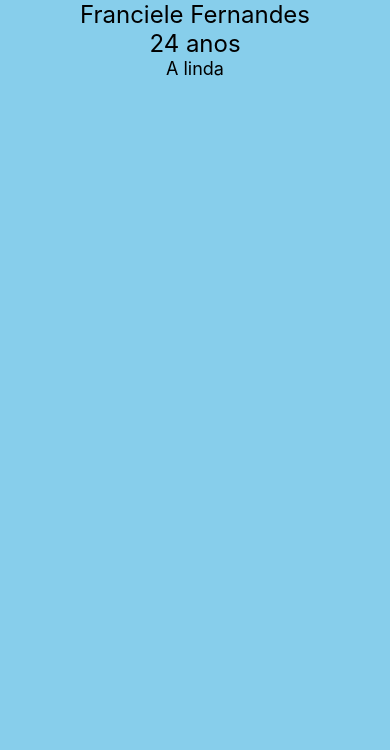
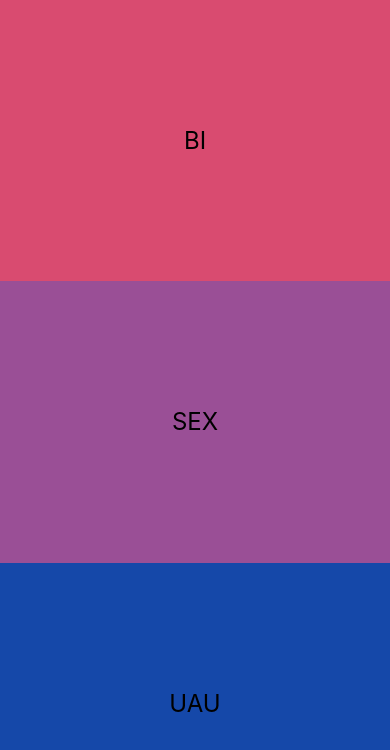
Before and after one commit to Francielefernandes06/appSujeitoProgramador, a React Native app: screen / in a window 390 px wide. Shown: the top 750 px of the page. Built offline with nearby package versions, Linux system fonts and the light colour scheme.

Commit message:
✨ feat: Propriedades e flexbox

```diff
--- a/App.js
+++ b/App.js
@@ -3,6 +3,7 @@ import {View, Text, Image, Button} from 'react-native';
 import Props from './src/telas/Props';
 import States from './src/telas/States';
 import GroupStyles from './src/telas/GroupStyles';
+import Propriedades from './src/telas/Propriedades';
 
 
 function App(){
@@ -15,7 +16,8 @@ function App(){
         //<States/>
         //<Props/>
 
-        <GroupStyles/>
+        //<GroupStyles/>
+        <Propriedades/>
 
     );
 }
--- /dev/null
+++ b/src/telas/Propriedades/index.js
@@ -0,0 +1,21 @@
+import React from 'react';
+import {View, Text, Image, Button} from 'react-native';
+
+function Propriedades(){
+  return(
+    <View style={{flex:1, backgroundColor:'#000'}}>
+      <View style={{flex:1, justifyContent:'center', alignItems:'center', backgroundColor:'#d94b70'}}>
+        <Text style={{fontSize:24}}>BI</Text>
+      </View>
+      <View style={{flex:1,justifyContent:'center', alignItems:'center', backgroundColor:'#9a4f96'}}>
+      <Text style={{fontSize:24}}>SEX</Text>
+      </View>
+      <View style={{flex:1, justifyContent:'center', alignItems:'center',backgroundColor:'#1548a9'}}>
+      <Text style={{fontSize:24}}>UAU</Text>
+      </View>
+    </View>
+  )
+
+}
+
+export default Propriedades;
```
